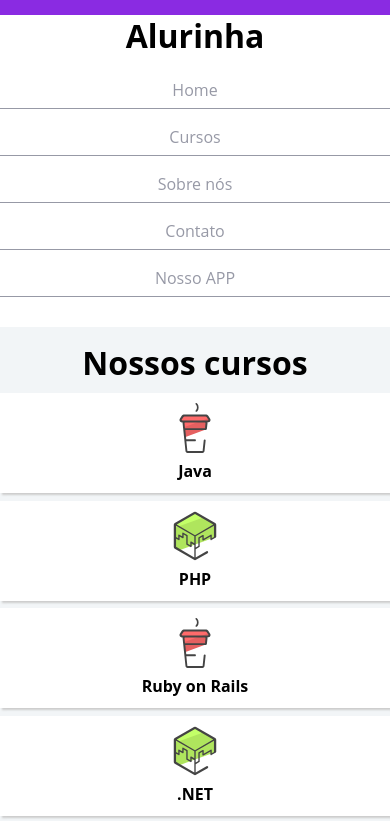
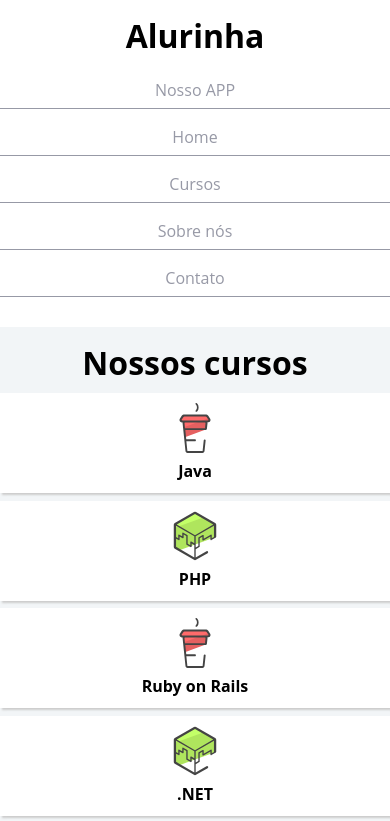
Before and after one commit to Luanlrc/alurinha-flexbox-project, a plain HTML site: page index.html in a window 390 px wide. Shown: the top 821 px of the page. Drawn offline with Linux system fonts and the light colour scheme.

Commit message:
correções mobile - exclusão de itens desnecessarios

```diff
--- a/css/flexbox.css
+++ b/css/flexbox.css
@@ -1,9 +1,4 @@
-.teste{
-    width: 768px;
-    position: absolute;
-    height: 15px;
-    background-color: blueviolet;
-}
+
 
 .cabecalhoPrincipal .container {
     display: flex;
@@ -135,4 +130,8 @@
     flex-direction: column;
 }
 
+.cabecalhoPrincipal-nav-link-app {
+    order: -1;
+  }
+
 }
--- a/index.html
+++ b/index.html
@@ -9,7 +9,6 @@
 	<link rel="stylesheet" href="css/flexbox.css">
 </head>
 <body>
-<div class="teste"></div>
 	<header class="cabecalhoPrincipal">
 		<div class="container">
 			<h1 class="cabecalhoPrincipal-titulo">
```
